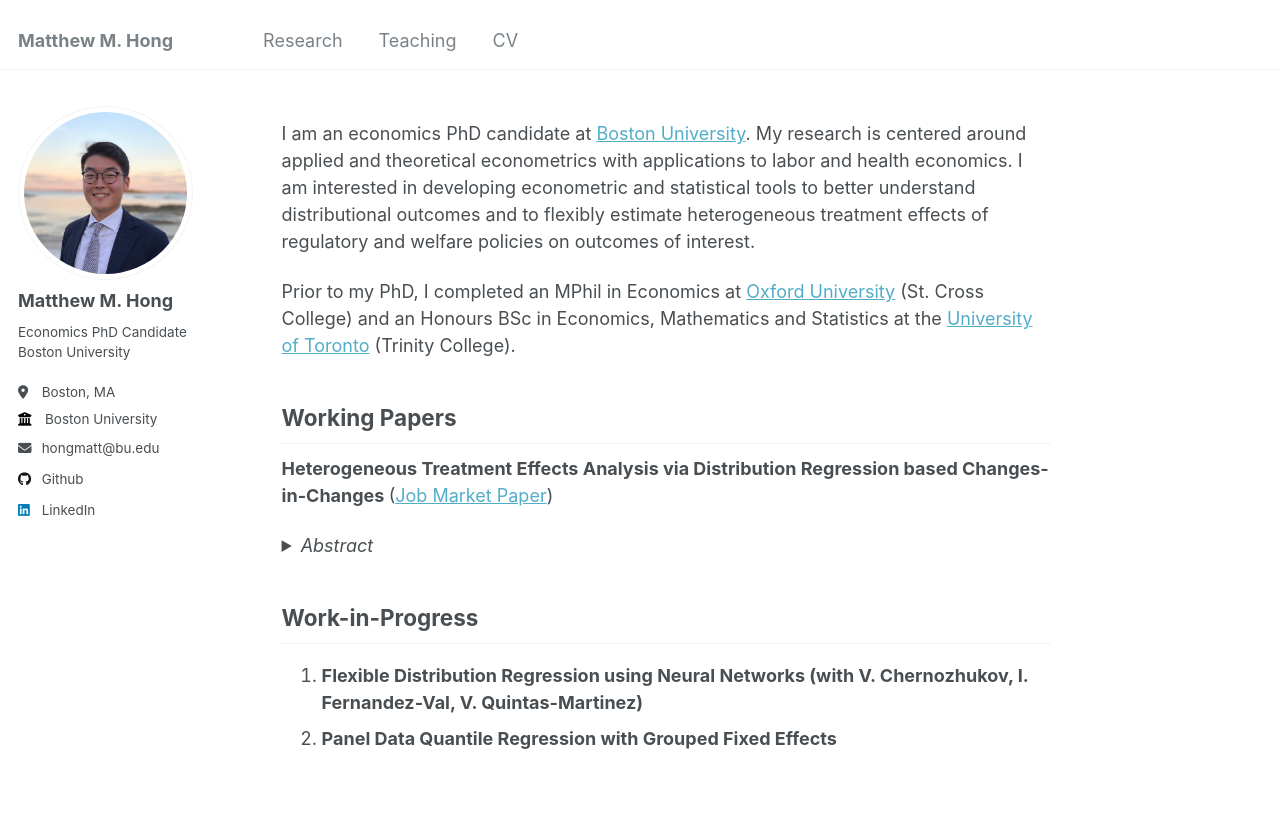
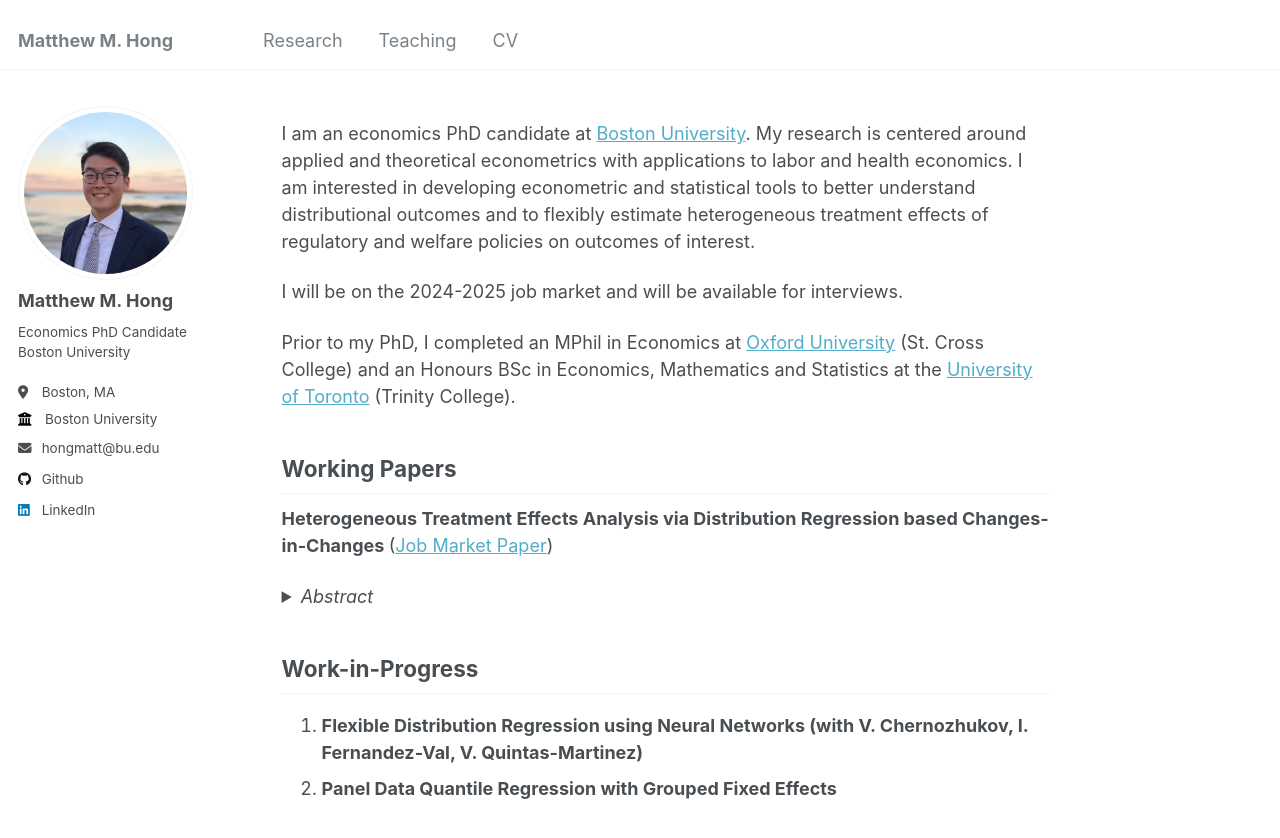
Before and after one commit to matthew-hong/matt-hong, a Jekyll site: the page built from _pages/about.md, in a window 1280 px wide and 1009 px high. Shown: the top 838 px of the window. Built offline with Jekyll 4.4.1, drawn with Linux system fonts in a browser that asks for light colours.

Commit message:
update aboutme

```diff
--- a/_pages/about.md
+++ b/_pages/about.md
@@ -8,6 +8,8 @@ redirect_from:
 ---
 
 I am an economics PhD candidate at [Boston University](https://www.bu.edu/econ/). My research is centered around applied and theoretical econometrics with applications to labor and health economics. I am interested in developing econometric and statistical tools to better understand distributional outcomes and to flexibly estimate heterogeneous treatment effects of regulatory and welfare policies on outcomes of interest.
+
+I will be on the 2024-2025 job market and will be available for interviews.
 
 Prior to my PhD, I completed an MPhil in Economics at [Oxford University](https://www.economics.ox.ac.uk) (St. Cross College) and an Honours BSc in Economics, Mathematics and Statistics at the [University of Toronto](https://www.economics.utoronto.ca) (Trinity College).
 
```
